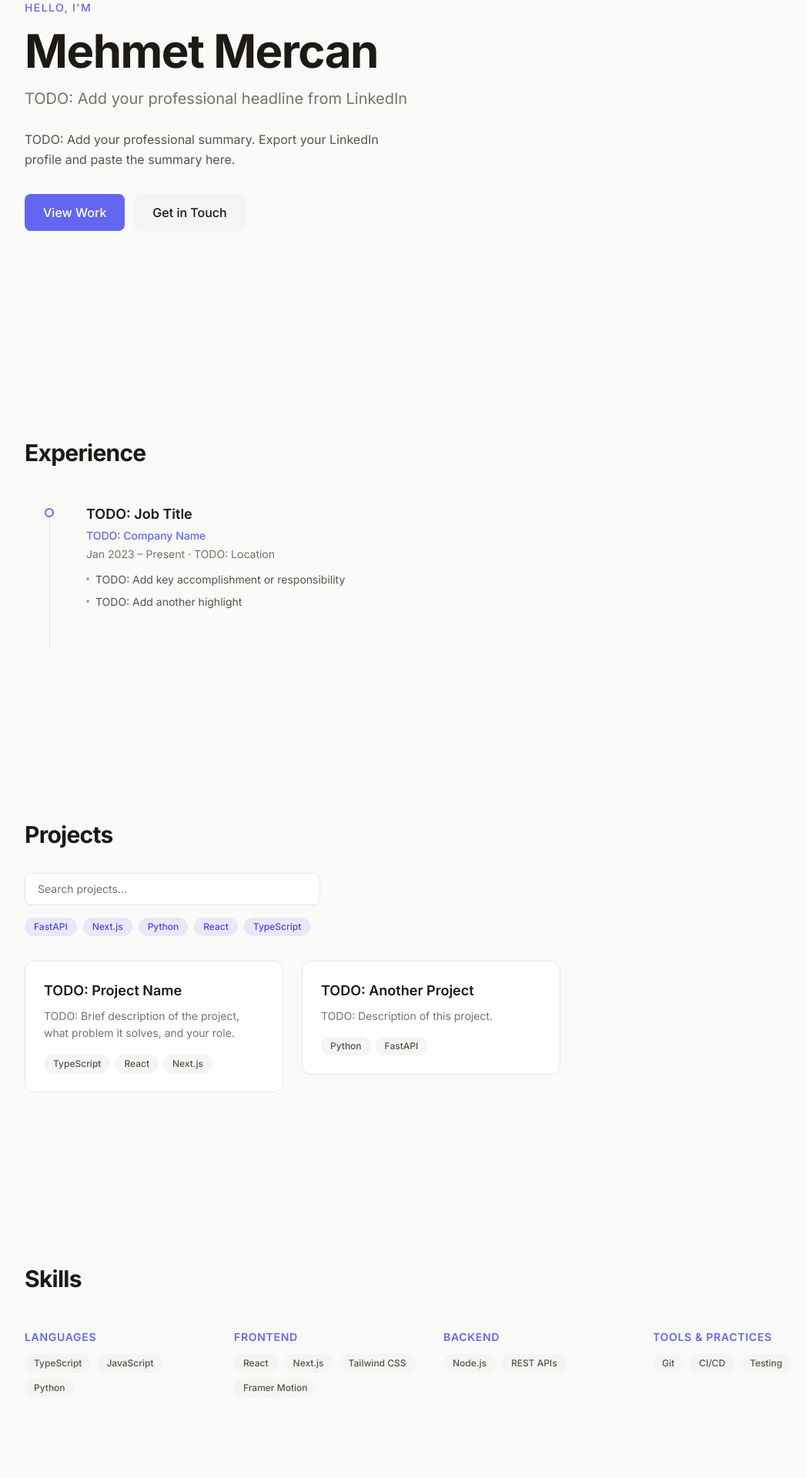
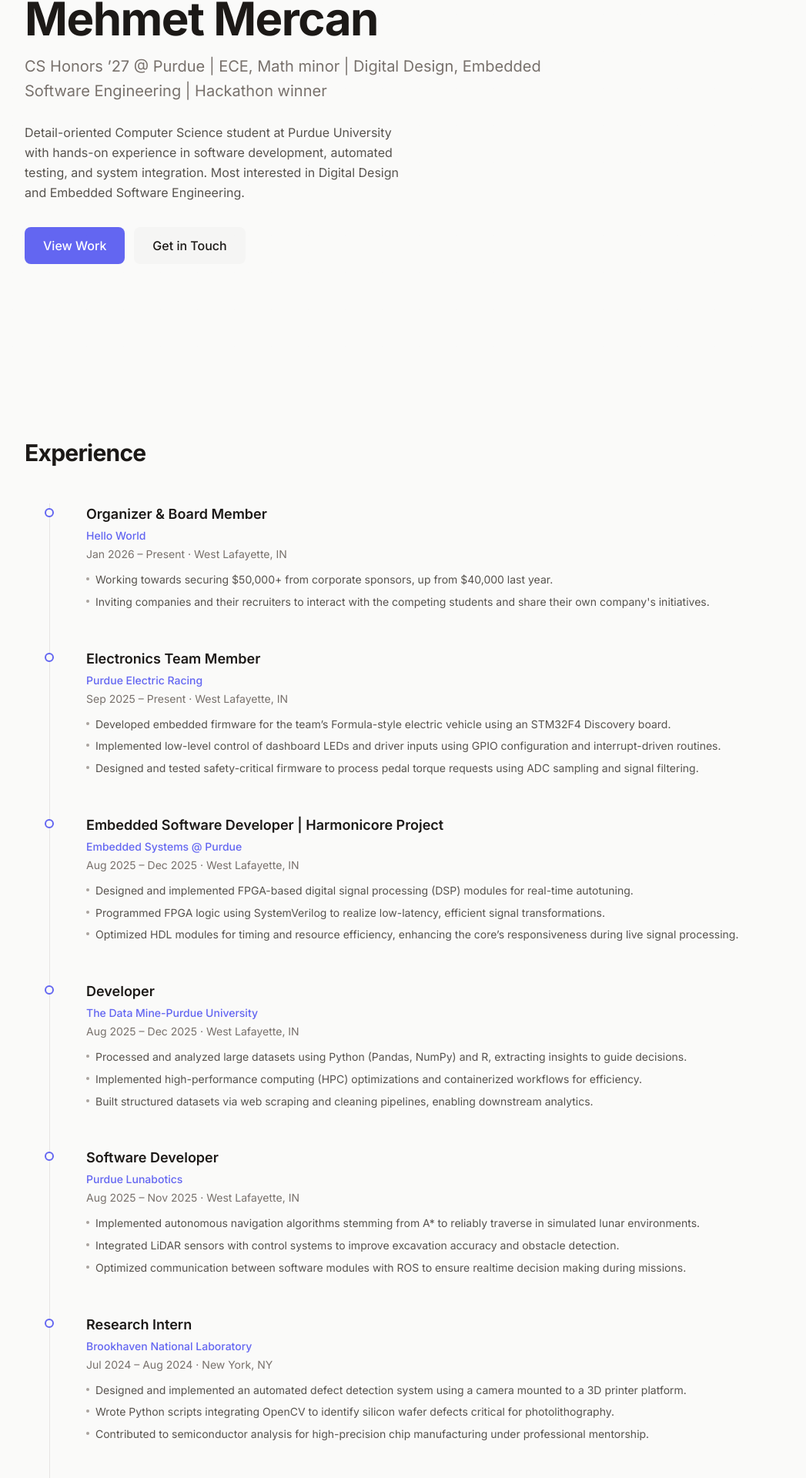
Before and after one commit to sultanMEHMET-1/PortfolioWebsite, a Next.js app: page / in a window 1280 px wide. Shown: the part 286-2206 px from the top of the page at 77% size, without its empty margins (80-1127 px from the left). Built offline with nearby package versions, Linux system fonts and the light colour scheme.

Commit message:
chore: ingest LinkedIn pdf profile data into content files

```diff
--- a/src/content/education.ts
+++ b/src/content/education.ts
@@ -2,14 +2,21 @@ import type { EducationItem } from "./types";
 
 export const education: readonly EducationItem[] = [
     {
-        id: "edu-1",
-        school: "TODO: University Name",
-        degree: "TODO: Degree and Major",
-        startDate: "2019",
-        endDate: "2023",
+        id: "purdue",
+        school: "Purdue University",
+        degree: "Bachelor's degree, Computer Science (Honors College), Minors: ECE, Math",
+        startDate: "2023",
+        endDate: "2027",
         highlights: [
-            "TODO: Add relevant coursework, honors, or activities",
+            "Focus: Digital Design, Embedded Software Engineering",
         ],
     },
-    // TODO: Add education items from your LinkedIn profile.
+    {
+        id: "syosset-hs",
+        school: "Syosset High School",
+        degree: "High School Diploma",
+        startDate: "2019", // estimated based on FIRST Robotics from Sep 2019 - 2023
+        endDate: "2023",
+        highlights: [],
+    },
 ];
--- a/src/content/experience.ts
+++ b/src/content/experience.ts
@@ -2,17 +2,119 @@ import type { ExperienceItem } from "./types";
 
 export const experience: readonly ExperienceItem[] = [
     {
-        id: "exp-1",
-        company: "TODO: Company Name",
-        title: "TODO: Job Title",
-        startDate: "2023-01",
+        id: "hello-world",
+        company: "Hello World",
+        title: "Organizer & Board Member",
+        startDate: "2026-01",
         endDate: null,
-        location: "TODO: Location",
+        location: "West Lafayette, IN",
         highlights: [
-            "TODO: Add key accomplishment or responsibility",
-            "TODO: Add another highlight",
+            "Working towards securing $50,000+ from corporate sponsors, up from $40,000 last year.",
+            "Inviting companies and their recruiters to interact with the competing students and share their own company's initiatives.",
         ],
     },
-    // TODO: Add more experience items from your LinkedIn profile.
-    // Export your LinkedIn profile and paste the experience section data here.
+    {
+        id: "purdue-electric-racing",
+        company: "Purdue Electric Racing",
+        title: "Electronics Team Member",
+        startDate: "2025-09",
+        endDate: null,
+        location: "West Lafayette, IN",
+        highlights: [
+            "Developed embedded firmware for the team’s Formula-style electric vehicle using an STM32F4 Discovery board.",
+            "Implemented low-level control of dashboard LEDs and driver inputs using GPIO configuration and interrupt-driven routines.",
+            "Designed and tested safety-critical firmware to process pedal torque requests using ADC sampling and signal filtering.",
+        ],
+    },
+    {
+        id: "embedded-systems-purdue",
+        company: "Embedded Systems @ Purdue",
+        title: "Embedded Software Developer | Harmonicore Project",
+        startDate: "2025-08",
+        endDate: "2025-12",
+        location: "West Lafayette, IN",
+        highlights: [
+            "Designed and implemented FPGA-based digital signal processing (DSP) modules for real-time autotuning.",
+            "Programmed FPGA logic using SystemVerilog to realize low-latency, efficient signal transformations.",
+            "Optimized HDL modules for timing and resource efficiency, enhancing the core’s responsiveness during live signal processing.",
+        ],
+    },
+    {
+        id: "data-mine-purdue",
+        company: "The Data Mine-Purdue University",
+        title: "Developer",
+        startDate: "2025-08",
+        endDate: "2025-12",
+        location: "West Lafayette, IN",
+        highlights: [
+            "Processed and analyzed large datasets using Python (Pandas, NumPy) and R, extracting insights to guide decisions.",
+            "Implemented high-performance computing (HPC) optimizations and containerized workflows for efficiency.",
+            "Built structured datasets via web scraping and cleaning pipelines, enabling downstream analytics.",
+        ],
+    },
+    {
+        id: "purdue-lunabotics",
+        company: "Purdue Lunabotics",
+        title: "Software Developer",
+        startDate: "2025-08",
+        endDate: "2025-11",
+        location: "West Lafayette, IN",
+        highlights: [
+            "Implemented autonomous navigation algorithms stemming from A* to reliably traverse in simulated lunar environments.",
+            "Integrated LiDAR sensors with control systems to improve excavation accuracy and obstacle detection.",
+            "Optimized communication between software modules with ROS to ensure realtime decision making during missions.",
+        ],
+    },
+    {
+        id: "brookhaven-national-lab",
+        company: "Brookhaven National Laboratory",
+        title: "Research Intern",
+        startDate: "2024-07",
+        endDate: "2024-08",
+        location: "New York, NY",
+        highlights: [
+            "Designed and implemented an automated defect detection system using a camera mounted to a 3D printer platform.",
+            "Wrote Python scripts integrating OpenCV to identify silicon wafer defects critical for photolithography.",
+            "Contributed to semiconductor analysis for high-precision chip manufacturing under professional mentorship.",
+        ],
+    },
+    {
+        id: "statice-health-international",
+        company: "Statice Health International",
+        title: "Founder, Blogging Department",
+        startDate: "2023-01",
+        endDate: "2025-05",
+        location: "Syosset, NY",
+        highlights: [
+            "Created and managed a public health blog raising awareness on conditions such as PTSD, epilepsy, and cancer.",
+            "Trained and mentored dozens of volunteer writers; edited over 20 articles for clarity, accuracy, and accessibility.",
+            "Blogs reached 150M+ total readers.",
+        ],
+    },
+    {
+        id: "k12-stem-camp",
+        company: "K12 STEM Camp",
+        title: "Assistant Teacher",
+        startDate: "2023-05",
+        endDate: "2023-08",
+        location: "Melville, NY",
+        highlights: [
+            "Taught elementary school (K-5) children the basics of robotics in an interactive and fun environment.",
+            "Focused on making STEM concepts—programming, engineering, and mechanics—fun and easy to understand through hands-on activities like building simple robots and programming them to complete tasks.",
+        ],
+    },
+    {
+        id: "first-robotics",
+        company: "FIRST",
+        title: "Alumnus, Mentor (FRC 9016)",
+        startDate: "2022-09",
+        endDate: null,
+        location: "Syosset, NY",
+        highlights: [
+            "Mentored 10 teammates in debugging, quality assurance, and system integration, contributing towards the team’s continued success.",
+            "Developed finite state machine automation in Java, leading to the #1 ranked autonomous routine in regional play.",
+            "Integrated computer vision for localization using SolvePnP, leading to the team’s first Regional Championship [NYLI2, 2024].",
+            "Led team of 40+ members across 6 competitions, qualifying for the World Championships three years consecutively.",
+        ],
+    },
 ];
--- a/src/content/profile.ts
+++ b/src/content/profile.ts
@@ -2,10 +2,11 @@ import type { Person } from "./types";
 
 export const profile: Person = {
     name: "Mehmet Mercan",
-    headline: "TODO: Add your professional headline from LinkedIn",
-    location: "TODO: Add your location",
+    headline:
+        "CS Honors ’27 @ Purdue | ECE, Math minor | Digital Design, Embedded Software Engineering | Hackathon winner",
+    location: "New York City Metropolitan Area",
     summary:
-        "TODO: Add your professional summary. Export your LinkedIn profile and paste the summary here.",
+        "Detail-oriented Computer Science student at Purdue University with hands-on experience in software development, automated testing, and system integration. Most interested in Digital Design and Embedded Software Engineering.",
     contactLinks: [
         {
             platform: "LinkedIn",
@@ -14,9 +15,8 @@ export const profile: Person = {
         },
         {
             platform: "Email",
-            url: "mailto:TODO@example.com",
-            label: "TODO@example.com",
+            url: "mailto:mercanmeh1234@gmail.com",
+            label: "mercanmeh1234@gmail.com",
         },
-        // TODO: Add GitHub, Twitter, or other links
     ],
 };
--- a/src/content/projects.ts
+++ b/src/content/projects.ts
@@ -2,28 +2,69 @@ import type { ProjectItem } from "./types";
 
 export const projects: readonly ProjectItem[] = [
     {
-        id: "proj-1",
-        name: "TODO: Project Name",
+        id: "formula-ev",
+        name: "Formula-style Electric Vehicle",
         description:
-            "TODO: Brief description of the project, what problem it solves, and your role.",
-        tech: ["TypeScript", "React", "Next.js"],
-        links: [
-            { label: "GitHub", url: "https://github.com/TODO" },
-        ],
+            "Embedded firmware for the Purdue Electric Racing team's Formula-style EV. Developed low-level control for dashboard LEDs, driver inputs, and safety-critical pedal torque requests.",
+        tech: ["C/C++", "STM32F4", "GPIO", "ADC"],
+        links: [],
         highlights: [
-            "TODO: Key technical achievement",
-            "TODO: Impact or outcome",
+            "Implemented low-level control of dashboard LEDs and driver inputs using GPIO configuration and interrupt-driven routines.",
+            "Designed and tested safety-critical firmware to process pedal torque requests using ADC sampling and signal filtering.",
         ],
         featured: true,
     },
     {
-        id: "proj-2",
-        name: "TODO: Another Project",
-        description: "TODO: Description of this project.",
-        tech: ["Python", "FastAPI"],
+        id: "frc-9016-auto",
+        name: "FRC 9016 Autonomous Routine",
+        description:
+            "Finite state machine automation and computer vision localization for the FIRST Robotics Competition team 9016.",
+        tech: ["Java", "OpenCV", "SolvePnP", "Computer Vision"],
         links: [],
-        highlights: ["TODO: Highlight"],
+        highlights: [
+            "Developed finite state machine automation in Java, leading to the #1 ranked autonomous routine in regional play.",
+            "Integrated computer vision for localization using SolvePnP, leading to the team’s first Regional Championship [NYLI2, 2024].",
+        ],
+        featured: true,
+    },
+    {
+        id: "harmonicore",
+        name: "Harmonicore DSP Modules",
+        description:
+            "FPGA-based digital signal processing modules for real-time autotuning as part of Embedded Systems @ Purdue.",
+        tech: ["SystemVerilog", "FPGA", "DSP"],
+        links: [],
+        highlights: [
+            "Designed and implemented FPGA-based digital signal processing (DSP) modules for real-time autotuning.",
+            "Optimized HDL modules for timing and resource efficiency, enhancing the core’s responsiveness during live signal processing.",
+        ],
+        featured: true,
+    },
+    {
+        id: "defect-detection",
+        name: "Automated Defect Detection System",
+        description:
+            "An automated defect detection system using a camera mounted to a 3D printer platform for Brookhaven National Laboratory.",
+        tech: ["Python", "OpenCV", "Computer Vision"],
+        links: [],
+        highlights: [
+            "Designed and implemented an automated defect detection system using a camera mounted to a 3D printer platform.",
+            "Wrote Python scripts integrating OpenCV to identify silicon wafer defects critical for photolithography.",
+        ],
         featured: false,
     },
-    // TODO: Add your real projects from LinkedIn or GitHub.
+    {
+        id: "lunabotics-nav",
+        name: "Lunar Excavator Navigation",
+        description:
+            "Autonomous navigation and LiDAR integration for the Purdue Lunabotics lunar excavator.",
+        tech: ["C++", "ROS", "LiDAR", "A* Algorithm"],
+        links: [],
+        highlights: [
+            "Implemented autonomous navigation algorithms stemming from A* to reliably traverse in simulated lunar environments.",
+            "Integrated LiDAR sensors with control systems to improve excavation accuracy and obstacle detection.",
+            "Optimized communication between software modules with ROS.",
+        ],
+        featured: false,
+    },
 ];
--- a/src/content/skills.ts
+++ b/src/content/skills.ts
@@ -3,19 +3,18 @@ import type { SkillGroup } from "./types";
 export const skills: readonly SkillGroup[] = [
     {
         groupName: "Languages",
-        skills: ["TypeScript", "JavaScript", "Python"],
+        skills: ["Python", "Java", "C/C++", "SystemVerilog", "R"],
     },
     {
-        groupName: "Frontend",
-        skills: ["React", "Next.js", "Tailwind CSS", "Framer Motion"],
+        groupName: "Hardware & Embedded",
+        skills: ["STM32", "FPGA", "Internet of Things (IoT)", "LiDAR", "ROS"],
     },
     {
-        groupName: "Backend",
-        skills: ["Node.js", "REST APIs"],
+        groupName: "Data & Tools",
+        skills: ["Pandas", "NumPy", "OpenCV", "High-Performance Computing (HPC)"],
     },
     {
-        groupName: "Tools & Practices",
-        skills: ["Git", "CI/CD", "Testing"],
+        groupName: "Soft Skills & Languages",
+        skills: ["Presentation Skills", "Mentorship", "Turkish (Native)", "English (Native)"],
     },
-    // TODO: Update these skill groups with your actual skills from LinkedIn.
 ];
```
Also changed, not shown: src/content/awards.ts (+14 -2 lines), 1 other file (tests, documents, lock files or other folders).
